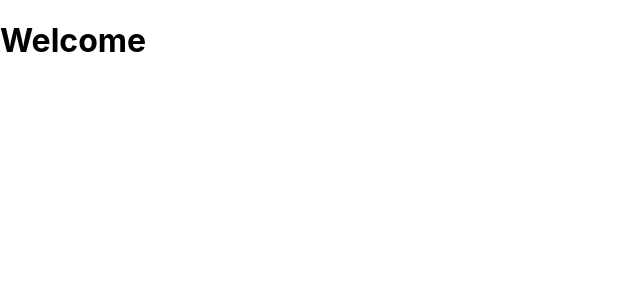
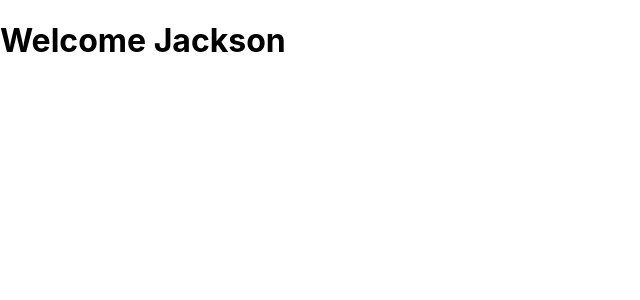
Before and after one commit to codrelphi/reactjsApps, a React (Create React App) app in the folder todolist-app/: page / in a window 1280 px wide. Shown: the top 300 px of the page, without its empty margins (0-640 px from the left). Built offline with nearby package versions, Linux system fonts and the light colour scheme; the HTML template or start-up script is replaced by a standard one.

Commit message:
use props

```diff
--- a/todolist-app/src/Welcome.js
+++ b/todolist-app/src/Welcome.js
@@ -4,7 +4,7 @@ class Welcome extends Component {
 
   render() {
     return (
-      <h1>Welcome</h1>
+      <h1>Welcome {this.props.name}</h1>
     );
   }
 }
```
